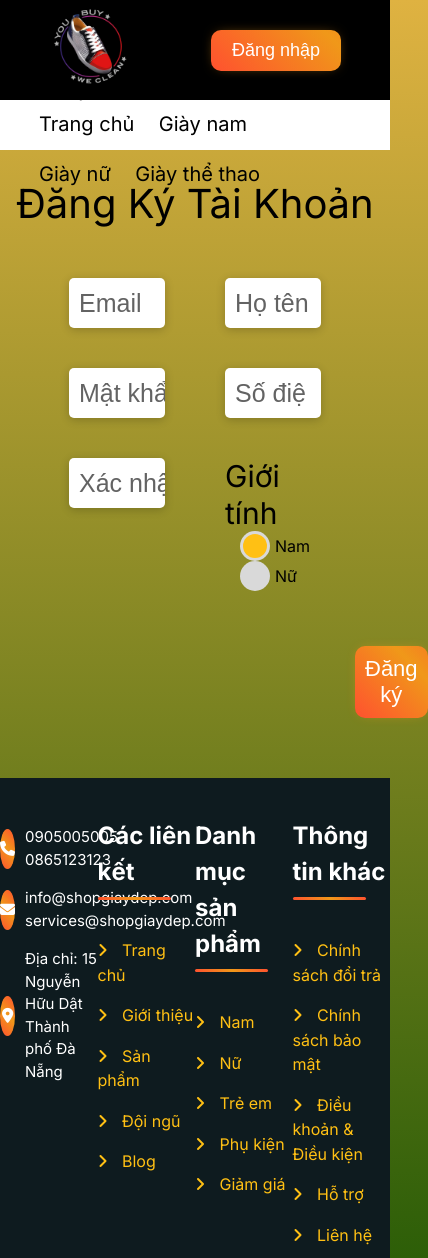
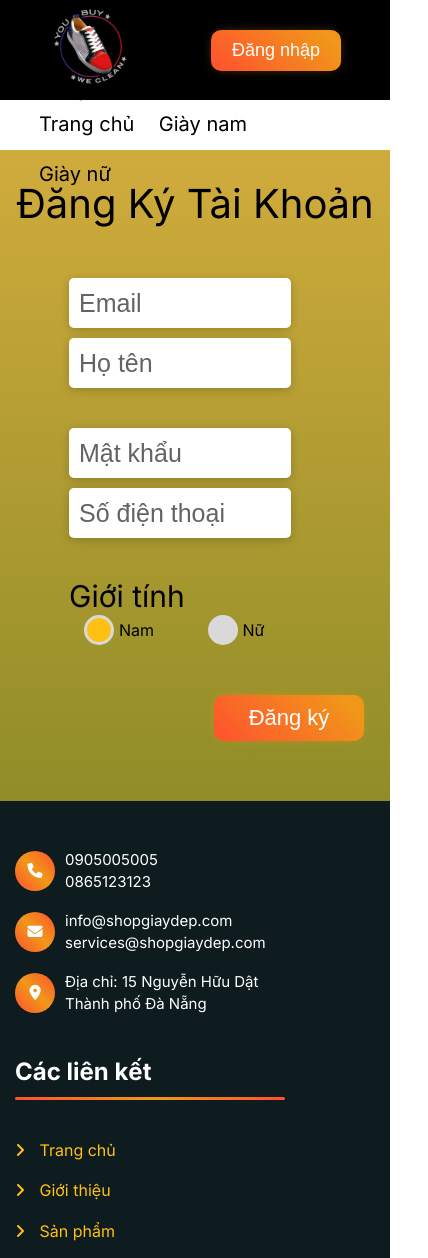
Before and after one commit to kingaz123/CapstoneJS, a plain HTML site: page view/register.html in a window 390 px wide. Shown: the top 1258 px of the page, 428 px wide, since content can reach past the window. Drawn offline with nearby package versions, Linux system fonts and the light colour scheme.

Commit message:
cập nhật Responsive

```diff
--- a/assets/sass/Base/_responsive.scss
+++ b/assets/sass/Base/_responsive.scss
@@ -1,23 +1,45 @@
-/* Kiểu CSS cho màn hình desktop (lớn hơn hoặc bằng 1024px) */
-@media (min-width: 1024px) {
-  /* Điều chỉnh kiểu CSS cho màn hình desktop tại đây */
-  .featureItem {
-    width: 33.33%;
+/* Code responsive */
+/* CSS cho màn hình bé hơn hoặc bằng 1199px */
+@media screen and (max-width: $screen-lg-max) {
+  .carousel {
+    display: none;
   }
 }
-
-/* Kiểu CSS cho máy tính bảng (từ 768px đến 1023px) */
-@media (min-width: 768px) and (max-width: 1023px) {
-  /* Điều chỉnh kiểu CSS cho máy tính bảng tại đây */
+/* CSS cho màn hình bé hơn hoặc bằng 991px */
+@media screen and (max-width: $screen-md-max) {
+}
+/* CSS cho màn hình bé hơn hoặc bằng 767px */
+@media screen and (max-width: $screen-sm-max) {
+  header {
+    #userEmail {
+      display: none !important;
+    }
+  }
   .featureItem {
-    width: 50%;
+    .card {
+      height: 400px;
+      img {
+        max-width: 100%; /* Đặt kích thước tối đa là 100% của phần tử cha */
+        height: auto; /* Tự động tính chiều cao dựa trên tỷ lệ khung hình ban đầu */
+      }
+    }
+  }
+  .footer__bottom {
+    display: none;
   }
 }
-
-/* Kiểu CSS cho điện thoại di động (nhỏ hơn 768px) */
-@media (max-width: 767px) {
-  /* Điều chỉnh kiểu CSS cho điện thoại di động tại đây */
+/* CSS cho màn hình bé hơn hoặc bằng 575px */
+@media screen and (max-width: $screen-xs-max) {
+  .carousel {
+    display: none;
+  }
   .featureItem {
-    width: 100%;
+    .card {
+      height: 500px;
+      img {
+        max-width: 100%; /* Đặt kích thước tối đa là 100% của phần tử cha */
+        height: auto; /* Tự động tính chiều cao dựa trên tỷ lệ khung hình ban đầu */
+      }
+    }
   }
 }
--- a/assets/sass/Helpers/_variables.scss
+++ b/assets/sass/Helpers/_variables.scss
@@ -1,3 +1,9 @@
+// responsive
+$screen-xs-max: 575px;
+$screen-sm-max: 767px;
+$screen-md-max: 991px;
+$screen-lg-max: 1199px;
+
 //color
 $c-primary: #ffc014;
 $c-secondary: #fff;
@@ -28,14 +34,12 @@ $gradient: linear-gradient(45deg, #FF512F 0%, #F09819 51%, #FF512F 100%);
 $gradient-radial: linear-gradient(#dfb241, #175401);
 
 //Font weight
-
 $fw-light: 300;
 $fw-normal: 400;
 $fw-semibold: 500;
 $fw-bold: 700;
 
 /* Font size */
-
 $fs-1: 34px;
 $fs-2: 30px;
 $fs-3: 26px;
--- a/assets/sass/Layouts/_footer.scss
+++ b/assets/sass/Layouts/_footer.scss
@@ -5,6 +5,7 @@ footer {
 	position: relative;
 	.footer__middle {
 		display: flex;
+		flex-wrap: wrap;
 		padding: 40px 0;
 		position: relative;
 		.footer__contact {
@@ -19,12 +20,13 @@ footer {
 				line-height: 40px;
 				margin-right: 10px;
 				text-align: center;
-		background: linear-gradient(45deg, #FF512F 0%, #F09819 51%, #FF512F 100%);
+				background: $gradient;
 				border-radius: 50%;
 			}
 		}
 		.footer__item {
 			width: 25%;
+			margin-bottom: 30px;
 			h3 {
 				font-size: 24px;
 				font-weight: bold;
@@ -62,7 +64,6 @@ footer {
 		}
 	}
 
-
 	.footer__bottom {
 		background-color: $short-des-color;
 		padding: 10px 0;
--- a/assets/sass/Pages/_register.scss
+++ b/assets/sass/Pages/_register.scss
@@ -9,11 +9,10 @@
     }
     .formInner {
         width: $large-screen-inner-width;
-        display: flex;
         margin: auto;
         flex-wrap: wrap;
         .formItem {
-            width: 50%;
+            width: 100%;
             padding: 0 30px 10px 30px;
             position: relative;
             margin-top: 20px;
@@ -44,7 +43,6 @@
                         color: $more-gray-color;
                         @include font-set(25px, $fw-normal);
                         line-height: 36.31px;
-
                     }
                 }
                 &.formCheckBox::after {
@@ -56,6 +54,7 @@
                         line-height: 36.31px;
                         text-align: left;
                         color: $black-color;
+                        margin-right: 30px;
                     }
                     .specialCheckBox {
                         display: block;
@@ -107,6 +106,7 @@
             button {
                 background-color: $purple-color;
                 color: $c-secondary;
+                width: 150px;
                 @include font-set(22px, $fw-normal);
                 padding: 10px;
                 border: none;
--- a/controller/index.js
+++ b/controller/index.js
@@ -18,7 +18,7 @@ function showProductList(products) {
   var productsHtml = "";
 
   products.forEach(function (item) {
-    productsHtml += `<div class="featureItem">
+    productsHtml += `<div class="featureItem col-12 col-sm-6 col-lg-4">
       <div class="itemInner card">
         <a href="./view/detail.html?productid=${item.id}">
           <div class="card-img">
--- a/view/register.html
+++ b/view/register.html
@@ -17,6 +17,8 @@
     <!-- FONT LINE AWESOME -->
     <link rel="stylesheet"
         href="https://maxst.icons8.com/vue-static/landings/line-awesome/line-awesome/1.3.0/css/line-awesome.min.css">
+    <!-- BOOTSTRAP (chỉ sử dụng grid system của bootstrap để làm responsive)-->
+    <link rel="stylesheet" href="../assets/css/bootstrap/bootstrap-grid.min.css">
     <!-- MY STYLE  -->
     <link rel="stylesheet" href="../assets/css/main.css">
     <title>Đăng ký</title>
@@ -66,11 +68,6 @@
                             Giày nữ
                         </a>
                     </li>
-                    <li>
-                        <a href="#">
-                            Giày thể thao
-                        </a>
-                    </li>
                 </ul>
             </div>
         </nav>
@@ -80,48 +77,39 @@
             Đăng ký tài khoản
         </h1>
         <form class="formInner">
-            <div class="formItem">
-                <div class="formItemInner">
+            <div class="formItem row">
+                <div class="formItemInner col-12 col-lg-6">
                     <input type="email" placeholder="Email" id="email" autocomplete="off">
                     <div class="error" id="emailError"></div>
                 </div>
-            </div>
-            <div class="formItem">
-                <div class="formItemInner">
+                <div class="formItemInner col-12 col-lg-6">
                     <input type="text" placeholder="Họ tên" id="name" autocomplete="off">
                     <div class="error" id="nameError"></div>
                 </div>
             </div>
-            <div class="formItem">
-                <div class="formItemInner">
+            <div class="formItem row">
+                <div class="formItemInner col-12 col-lg-6">
                     <input type="password" placeholder="Mật khẩu" id="password" autocomplete="off">
                     <div class="error" id="passwordError"></div>
                 </div>
-            </div>
-            <div class="formItem">
-                <div class="formItemInner">
+                <div class="formItemInner col-12 col-lg-6">
                     <input type="number" placeholder="Số điện thoại" id="phone" autocomplete="off">
                     <div class="error" id="phoneError"></div>
                 </div>
             </div>
             <div class="formItem">
-                <div class="formItemInner">
-                    <input type="password" placeholder="Xác nhận mật khẩu" id="confirm">
-                    <div class="error" id="confirmError"></div>
-                </div>
-            </div>
-            <div class="formItem">
                 <div class="formItemInner formCheckBox">
-                    <span>
-                        Giới tính
-                    </span>
+                    <span>Giới tính</span>
 
+                    <div class="row">
+                        <div class="col-6">
                             <label class="specialCheckBox" for="male" onclick="genderCheckBox(this);">
                                 <input checked type="checkbox" value="true" id="male">
                                 <span></span>
                                 Nam
                             </label>
-
+                        </div>
+                        <div class="col-6">
                             <label class="specialCheckBox" for="female" onclick="genderCheckBox(this);">
                                 <input type="checkbox" value="false" id="female">
                                 <span></span>
@@ -129,9 +117,12 @@
                             </label>
                         </div>
                     </div>
-            <div style="width:50%"></div>
+                </div>
+            </div>
+            <div class="col-12 col-md-6 offset-md-3">
                 <div class="RegFormButton">
                     <button class="button">Đăng ký</button>
+                </div>
             </div>
         </form>
         <div class="message-container">
@@ -143,24 +134,27 @@
     </section>
     <footer>
         <div class="container">
-            <div class="footer__middle">
-                <div class="footer__item">
+            <div class="footer__middle row">
+                <div class="footer__item col-12 col-md-6 col-lg-3">
                     <ul class="footer__contact">
-                        <li><i class="fa fa-phone"></i>
+                        <li>
+                            <i class="fa fa-phone"></i>
                             <span>
                                 0905005005
                                 <br>
                                 0865123123
                             </span>
                         </li>
-                        <li><i class="fa fa-envelope"></i>
+                        <li>
+                            <i class="fa fa-envelope"></i>
                             <span>
                                 info@shopgiaydep.com
                                 <br>
                                 services@shopgiaydep.com
                             </span>
                         </li>
-                        <li><i class="fas fa-map-marker-alt"></i>
+                        <li>
+                            <i class="fas fa-map-marker-alt"></i>
                             <span>
                                 Địa chỉ: 15 Nguyễn Hữu Dật
                                 <br>
@@ -169,7 +163,7 @@
                         </li>
                     </ul>
                 </div>
-                <div class="footer__item">
+                <div class="footer__item col-12 col-md-6 col-lg-3">
                     <h3>Các liên kết</h3>
                     <ul>
                         <li><a href="#"><i class="fa fa-angle-right"></i> Trang chủ</a></li>
@@ -179,7 +173,7 @@
                         <li><a href="#"><i class="fa fa-angle-right"></i> Blog</a></li>
                     </ul>
                 </div>
-                <div class="footer__item">
+                <div class="footer__item col-12 col-md-6 col-lg-3">
                     <h3>Danh mục sản phẩm</h3>
                     <ul>
                         <li><a href="#"><i class="fa fa-angle-right"></i> Nam</a></li>
@@ -189,7 +183,7 @@
                         <li><a href="#"><i class="fa fa-angle-right"></i> Giảm giá</a></li>
                     </ul>
                 </div>
-                <div class="footer__item">
+                <div class="footer__item col-12 col-md-6 col-lg-3">
                     <h3>Thông tin khác</h3>
                     <ul>
                         <li><a href="#"><i class="fa fa-angle-right"></i> Chính sách đổi trả</a></li>
```
Also changed, not shown: index.html (+13 -14 lines), view/cart.html (+13 -13 lines), view/detail.html (+13 -13 lines), view/login.html (+14 -13 lines), assets/css/main.css, 1 other file. Lines whose indentation alone changed are shown as unchanged.
